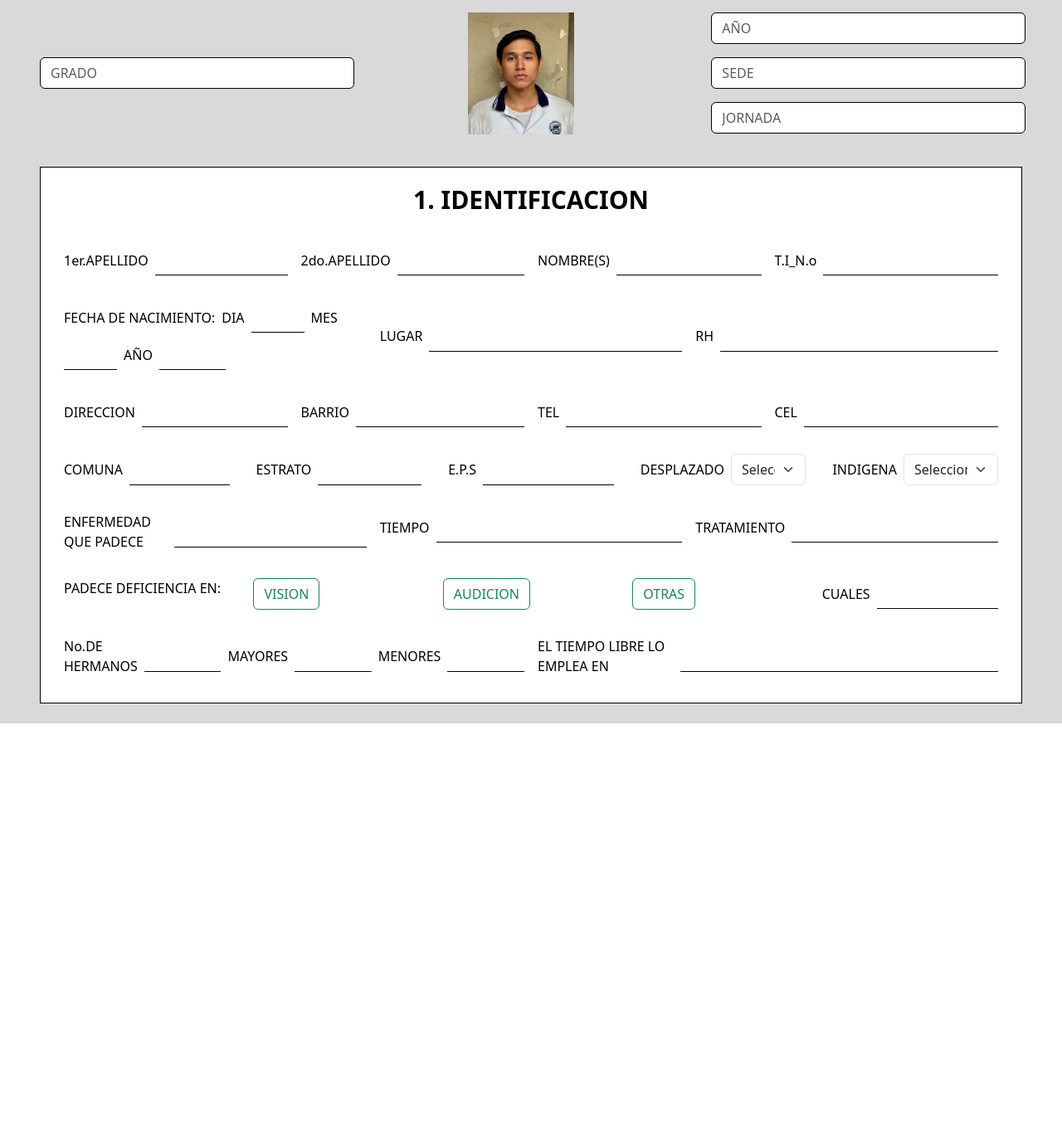
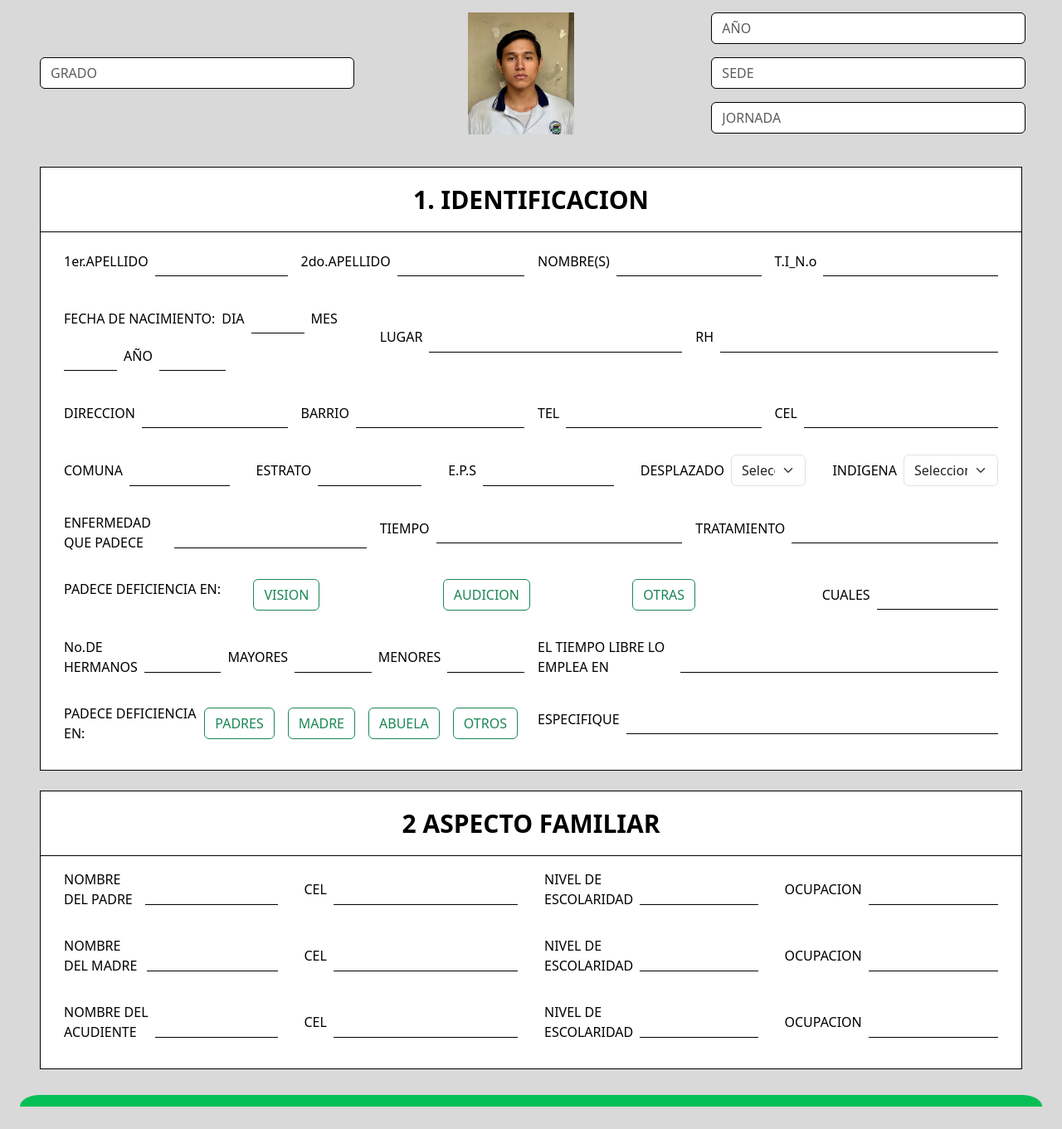
Before and after one commit to TheKelex/POE, a PHP site: page /PRIVADO/ESTUDIANTES/OBSERVADOR/observador.html in a window 1280 px wide. Shown: the part 172-1533 px from the top of the page at 83% size. Before the commit the page ends 1044 px from the top, so only its background shows below. Run offline with PHP 8.4, Linux system fonts and the light colour scheme.

Commit message:
Subida del trabajo realizado el dia 12/08/2025

```diff
--- a/PRIVADO/ESTUDIANTES/OBSERVADOR/observador.html
+++ b/PRIVADO/ESTUDIANTES/OBSERVADOR/observador.html
@@ -56,7 +56,8 @@
 
         <div class="row borde m-4 d-flex align-items-center">
 
-            <div class="col-12 d-flex justify-content-center align-items-center"> <!--Separador para el titulo-->
+            <div class="col-12 d-flex justify-content-center align-items-center"
+                style="border-bottom: 1px solid black;"> <!--Separador para el titulo-->
 
                 <p class="titulo">1. IDENTIFICACION</p>
 
@@ -405,11 +406,227 @@
 
                     </tr>
 
+                    <!--Octava linea de informacion-->
+                    <tr>
+
+                        <td colspan="5">
+
+                            <div class="d-flex justify-content-between gap-3">
+
+                                <div class="w-100">
+                                    <div class="d-flex align-items-center gap-2">
+
+                                        <label for="vision" class="form-label mb-0">PADECE DEFICIENCIA EN:</label>
+
+                                        <input type="checkbox" class="btn-check" id="btn-check-outlined4"
+                                            autocomplete="off">
+                                        <label class="btn btn-outline-success mx-auto"
+                                            for="btn-check-outlined4">PADRES</label><br>
+
+                                        <input type="checkbox" class="btn-check" id="btn-check-outlined5"
+                                            autocomplete="off">
+                                        <label class="btn btn-outline-success mx-auto"
+                                            for="btn-check-outlined5">MADRE</label><br>
+
+                                        <input type="checkbox" class="btn-check" id="btn-check-outlined6"
+                                            autocomplete="off">
+                                        <label class="btn btn-outline-success mx-auto"
+                                            for="btn-check-outlined6">ABUELA</label><br>
+
+                                        <input type="checkbox" class="btn-check" id="btn-check-outlined7"
+                                            autocomplete="off">
+                                        <label class="btn btn-outline-success mx-auto"
+                                            for="btn-check-outlined7">OTROS</label><br>
+
+                                    </div>
+                                </div>
+
+                                <div class="w-100">
+                                    <div class="d-flex align-items-center gap-2">
+                                        <label for="especifique">ESPECIFIQUE</label>
+                                        <input class="campo form-control" type="text" name="especifique">
+                                    </div>
+                                </div>
+                        </td>
+
+                    </tr>
 
                 </table>
 
             </div>
 
+        </div>
+
+        <!--2 ASPECTO FAMILIAR-->
+
+        <div class="row borde m-4 d-flex align-items-center">
+
+            <div class="col-12 d-flex justify-content-center align-items-center"
+                style="border-bottom: 1px solid black;"> <!--Separador para el titulo-->
+
+                <p class="titulo">2 ASPECTO FAMILIAR</p>
+
+            </div>
+
+            <div class="col-12">
+
+                <table class="table">
+
+                    <!--Informacion padre-->
+                    <tr>
+
+                        <td>
+
+                            <div class="w-100">
+                                <div class="d-flex align-items-center gap-2">
+                                    <label for="nom_padre">NOMBRE DEL PADRE</label>
+                                    <input class="campo form-control" type="text" name="nom_padre">
+                                </div>
+                            </div>
+
+                        </td>
+
+                        <td>
+
+                            <div class="w-100">
+                                <div class="d-flex align-items-center gap-2">
+                                    <label for="cel_padre">CEL</label>
+                                    <input class="campo form-control" type="number" name="cel_padre">
+                                </div>
+                            </div>
+
+                        </td>
+
+                        <td>
+
+                            <div class="w-100">
+                                <div class="d-flex align-items-center gap-2">
+                                    <label for="niv_esc_padre">NIVEL DE ESCOLARIDAD</label>
+                                    <input class="campo form-control" type="text" name="niv_esc_padre">
+                                </div>
+                            </div>
+
+                        </td>
+
+                        <td>
+
+                            <div class="w-100">
+                                <div class="d-flex align-items-center gap-2">
+                                    <label for="ocup_padre">OCUPACION</label>
+                                    <input class="campo form-control" type="text" name="ocup_padre">
+                                </div>
+                            </div>
+
+                        </td>
+
+                    </tr>
+
+                    <!--Informacion madre-->
+                    <tr>
+
+                        <td>
+
+                            <div class="w-100">
+                                <div class="d-flex align-items-center gap-2">
+                                    <label for="nom_madre">NOMBRE DEL MADRE</label>
+                                    <input class="campo form-control" type="text" name="nom_madre">
+                                </div>
+                            </div>
+
+                        </td>
+
+                        <td>
+
+                            <div class="w-100">
+                                <div class="d-flex align-items-center gap-2">
+                                    <label for="cel_madre">CEL</label>
+                                    <input class="campo form-control" type="number" name="cel_madre">
+                                </div>
+                            </div>
+
+                        </td>
+
+                        <td>
+
+                            <div class="w-100">
+                                <div class="d-flex align-items-center gap-2">
+                                    <label for="niv_esc_madre">NIVEL DE ESCOLARIDAD</label>
+                                    <input class="campo form-control" type="text" name="niv_esc_madre">
+                                </div>
+                            </div>
+
+                        </td>
+
+                        <td>
+
+                            <div class="w-100">
+                                <div class="d-flex align-items-center gap-2">
+                                    <label for="ocup_madre">OCUPACION</label>
+                                    <input class="campo form-control" type="text" name="ocup_madre">
+                                </div>
+                            </div>
+
+                        </td>
+
+                    </tr>
+
+                    <!--Informacion acudiente-->
+                    <tr>
+
+                        <td>
+
+                            <div class="w-100">
+                                <div class="d-flex align-items-center gap-2">
+                                    <label for="nom_acudiente">NOMBRE DEL ACUDIENTE</label>
+                                    <input class="campo form-control" type="text" name="nom_acudiente">
+                                </div>
+                            </div>
+
+                        </td>
+
+                        <td>
+
+                            <div class="w-100">
+                                <div class="d-flex align-items-center gap-2">
+                                    <label for="cel_acudiente">CEL</label>
+                                    <input class="campo form-control" type="number" name="cel_acudiente">
+                                </div>
+                            </div>
+
+                        </td>
+
+                        <td>
+
+                            <div class="w-100">
+                                <div class="d-flex align-items-center gap-2">
+                                    <label for="niv_esc_acudiente">NIVEL DE ESCOLARIDAD</label>
+                                    <input class="campo form-control" type="text" name="niv_esc_acudiente">
+                                </div>
+                            </div>
+
+                        </td>
+
+                        <td>
+
+                            <div class="w-100">
+                                <div class="d-flex align-items-center gap-2">
+                                    <label for="ocup_acudiente">OCUPACION</label>
+                                    <input class="campo form-control" type="text" name="ocup_acudiente">
+                                </div>
+                            </div>
+
+                        </td>
+
+                    </tr>
+
+                </table>
+
+            </div>
+
+        </div>
+
+        <div class="w-100 mn-4">
+            <img src="../../../Imagenes/HR.png" class="img-fluid" style="width: 100%; max-height: 160px; object-fit: cover;">
         </div>
 
     </form>
--- a/PRIVADO/ESTUDIANTES/OBSERVADOR/style.css
+++ b/PRIVADO/ESTUDIANTES/OBSERVADOR/style.css
@@ -1,6 +1,12 @@
 body { /*Color de fondo*/
 
     background-color: #d9d9d9;
+
+}
+
+label {
+
+    font-weight: ;
 
 }
 
```
